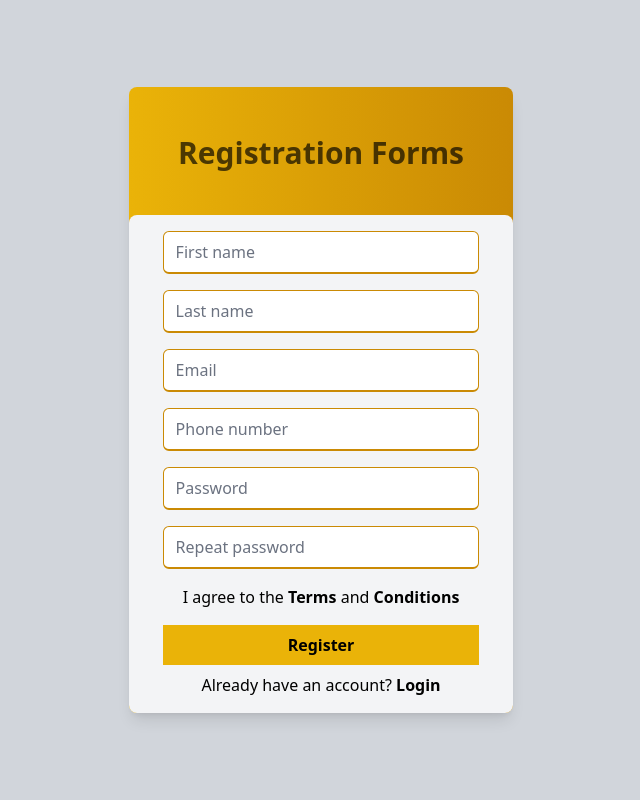
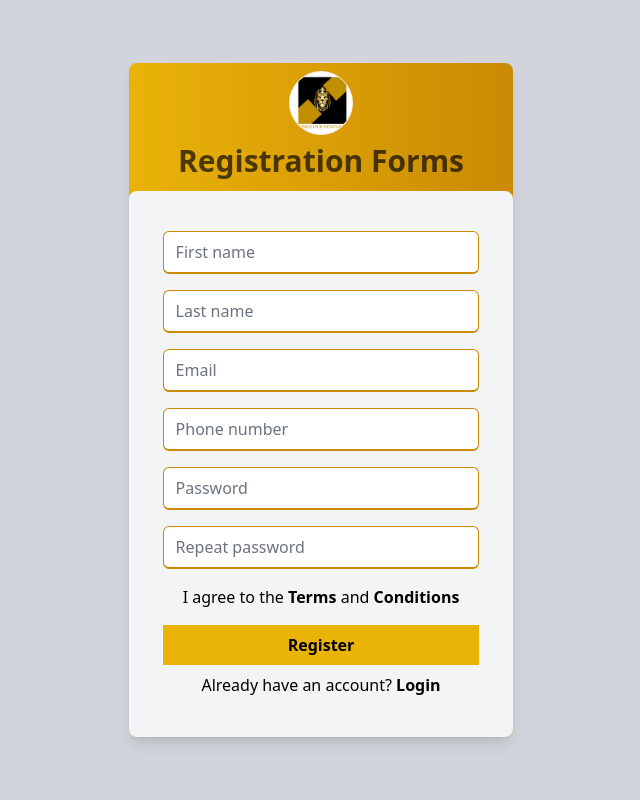
Before and after one commit to Khofi-Adjei007/Logan-Inventory-System, a Django app: page /authentications/registration_page/ in a window 1280 px wide. Shown: the whole page, without its empty margins (319-959 px from the left). Run offline with Django 4.2, Linux system fonts and the light colour scheme; some libraries are stand-ins or nearby versions.

Commit message:
Added first static image to the registration page

```diff
--- a/authentications/templates/registration_page.html
+++ b/authentications/templates/registration_page.html
@@ -11,14 +11,13 @@
 
 <body>
    <div class="min-h-screen bg-gray-300 py-8 flex justify-center items-center">
-
-    <div class="flex flex-col justify-center items-center w-full md:w-[50%] lg:w-[40%] xl:w-[30%] bg-gradient-to-r from-yellow-500 to-yellow-600 rounded-lg shadow-lg">
+    <div class="flex flex-col justify-center items-center w-full md:w-[50%] lg:w-[60%] xl:w-[30%] bg-gradient-to-r from-yellow-500 to-yellow-600 rounded-lg shadow-lg">
         <div class="text-black h-32 w-full text-center">
-            <h1 class="font-extrabold text-3xl py-12 animate-pulse">Registration Forms</h1>
-            <div class="w-5 h-5 rounded-full px-[-2] " style="background-image: url('{% static 'images/system-logo.jpg' %}');"></div>
+            <div class="h-16 w-16 rounded-full mx-auto mt-2 bg-center bg-cover border border-rose-50 " style="background-image: url({%static '/images/system-logo.jpg' %} );"></div>
+            <h1 class="font-extrabold text-3xl py-2 animate-pulse">Registration Forms</h1>
         </div>
 
-        <form action=""  id="registration-form" method='POST' class= "flex flex-col justify-center items-center w-full px-4 py-4 bg-gray-100 rounded-lg">
+        <form action=""  id="registration-form" method='POST' class= "flex flex-col justify-center items-center w-full px-4 py-10 bg-gray-100 rounded-lg">
             {% csrf_token %}
 
             {% for field in form %}
@@ -38,6 +37,6 @@
     </div>
 
    </div>
-   <script src="/static/js/registration_forms.js"></script>
+   <script src="/static/js/registration_form.js"></script>
 </body>
 </html>
--- a/static/js/registration_forms.js
+++ /dev/null
@@ -1,38 +0,0 @@
-// registration_forms.js
-
-document.addEventListener("DOMContentLoaded", function() {
-    // Hide all error messages initially
-    var errorMessages = document.querySelectorAll(".error-message");
-    errorMessages.forEach(function(errorMessage) {
-        errorMessage.classList.add("hidden");
-    });
-
-    // Add event listener for form submission
-    document.getElementById("registration-form").addEventListener("submit", function(event) {
-        // Prevent form submission by default
-        event.preventDefault();
-
-        // Hide all error messages initially
-        var errorMessages = document.querySelectorAll(".error-message");
-        errorMessages.forEach(function(errorMessage) {
-            errorMessage.classList.add("hidden");
-        });
-
-        var inputs = document.querySelectorAll("#registration-form input[type='text']");
-        var emptyFields = [];
-
-        // Check each input field
-        inputs.forEach(function(input) {
-            if (input.value.trim() === "") {
-                var errorMessage = input.nextElementSibling;
-                errorMessage.classList.remove("hidden");
-                emptyFields.push(input.getAttribute("name"));
-            }
-        });
-
-        // If there are no empty fields, submit the form
-        if (emptyFields.length === 0) {
-            this.submit();
-        }
-    });
-});
--- a/theme/static/css/dist/styles.css
+++ b/theme/static/css/dist/styles.css
@@ -905,6 +905,34 @@ select {
   margin-top: 1.5rem;
 }
 
+.mb-2 {
+  margin-bottom: 0.5rem;
+}
+
+.mt-\[-1\] {
+  margin-top: -1;
+}
+
+.mt-\[-5\] {
+  margin-top: -5;
+}
+
+.mt-\[-6\] {
+  margin-top: -6;
+}
+
+.mt-\[-3\] {
+  margin-top: -3;
+}
+
+.mt-\[-10\] {
+  margin-top: -10;
+}
+
+.mt-\[-2\] {
+  margin-top: -2;
+}
+
 .block {
   display: block;
 }
@@ -957,6 +985,10 @@ select {
   height: 15rem;
 }
 
+.h-20 {
+  height: 5rem;
+}
+
 .min-h-12 {
   min-height: 3rem;
 }
@@ -987,6 +1019,22 @@ select {
 
 .w-1 {
   width: 0.25rem;
+}
+
+.w-10 {
+  width: 2.5rem;
+}
+
+.w-32 {
+  width: 8rem;
+}
+
+.w-20 {
+  width: 5rem;
+}
+
+.w-16 {
+  width: 4rem;
 }
 
 .flex-1 {
@@ -1080,6 +1128,10 @@ select {
   border-width: 4px;
 }
 
+.border {
+  border-width: 1px;
+}
+
 .border-b {
   border-bottom-width: 1px;
 }
@@ -1107,6 +1159,11 @@ select {
 .border-yellow-600 {
   --tw-border-opacity: 1;
   border-color: rgb(202 138 4 / var(--tw-border-opacity));
+}
+
+.border-rose-50 {
+  --tw-border-opacity: 1;
+  border-color: rgb(255 241 242 / var(--tw-border-opacity));
 }
 
 .border-b-black {
@@ -1234,6 +1291,26 @@ select {
   padding-right: -2;
 }
 
+.py-\[-1\] {
+  padding-top: -1;
+  padding-bottom: -1;
+}
+
+.py-6 {
+  padding-top: 1.5rem;
+  padding-bottom: 1.5rem;
+}
+
+.py-3 {
+  padding-top: 0.75rem;
+  padding-bottom: 0.75rem;
+}
+
+.py-10 {
+  padding-top: 2.5rem;
+  padding-bottom: 2.5rem;
+}
+
 .pb-4 {
   padding-bottom: 1rem;
 }
@@ -1580,6 +1657,18 @@ select {
   .lg\:w-\[40\%\] {
     width: 40%;
   }
+
+  .lg\:w-\[45\%\] {
+    width: 45%;
+  }
+
+  .lg\:w-\[55\%\] {
+    width: 55%;
+  }
+
+  .lg\:w-\[60\%\] {
+    width: 60%;
+  }
 }
 
 @media (min-width: 1280px) {
```
